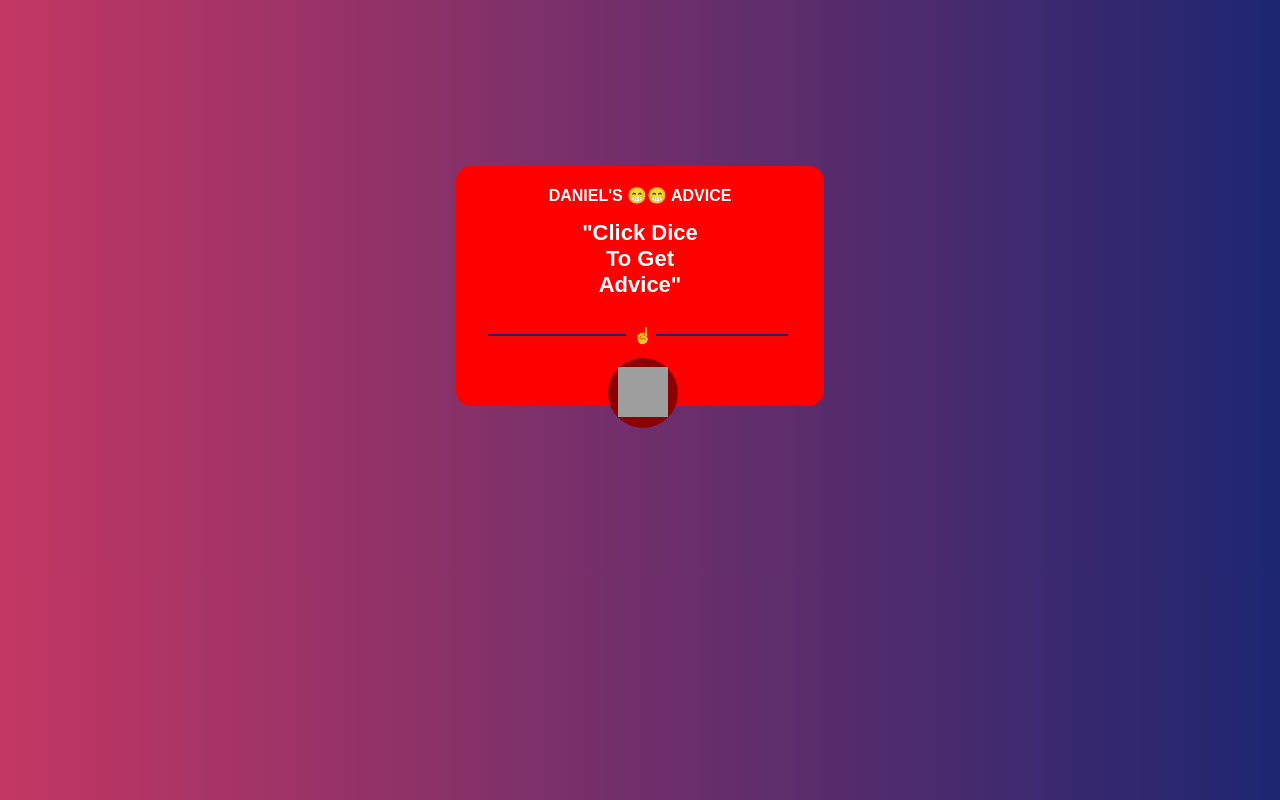
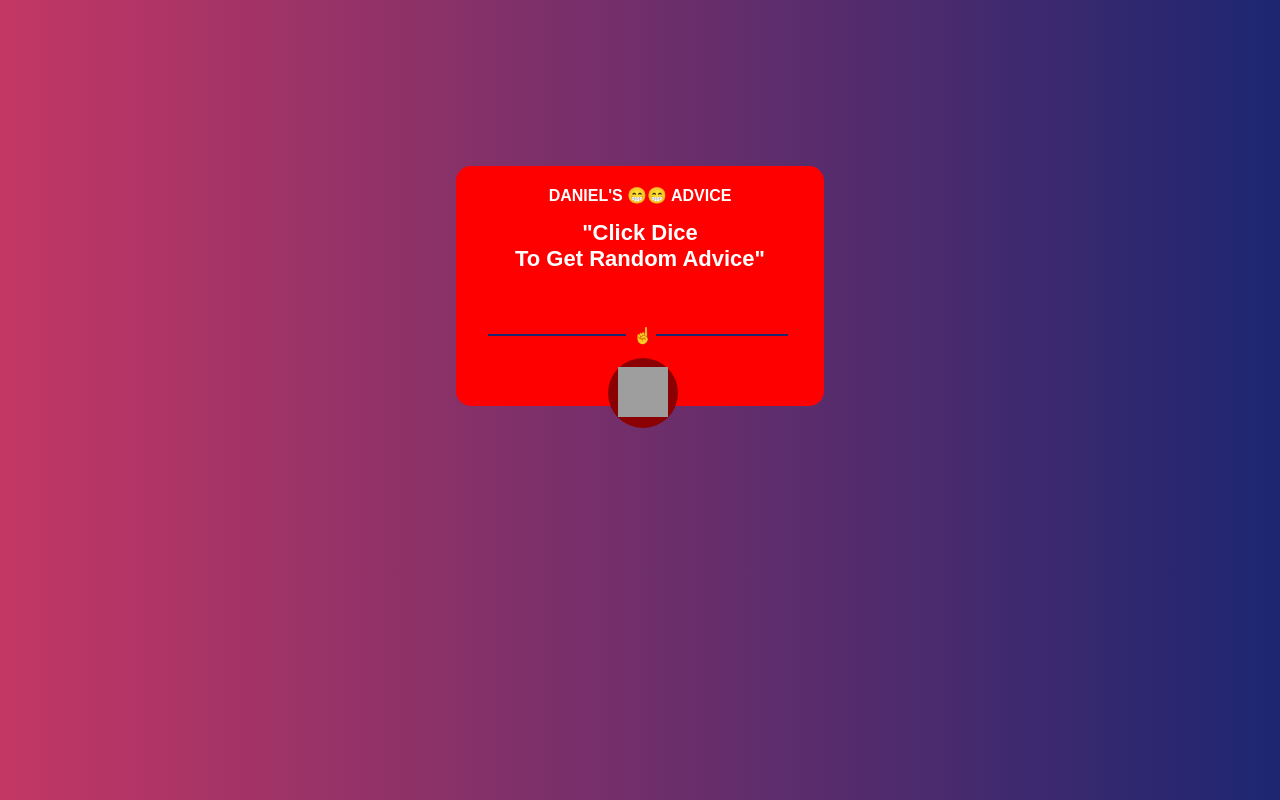
Before and after one commit to Ekehdan/Advice-App, a plain HTML site: page index.html in a window 1280 px wide. Drawn offline with Linux system fonts and the light colour scheme; grey boxes are pictures that could not be loaded.

Commit message:
new html

```diff
--- a/index.html
+++ b/index.html
@@ -10,7 +10,7 @@
 
 <div class="div1">
     <p>DANIEL'S 😁😁 ADVICE</p>
-    <h1 id="advice">"Click Dice <br>To Get <br> Advice" </h1>
+    <h1 id="advice">"Click Dice <br>To Get Random Advice" </h1>
     <div class="line"></div>
     <p class="pause">☝️</p>
     <button id="btn">
```
